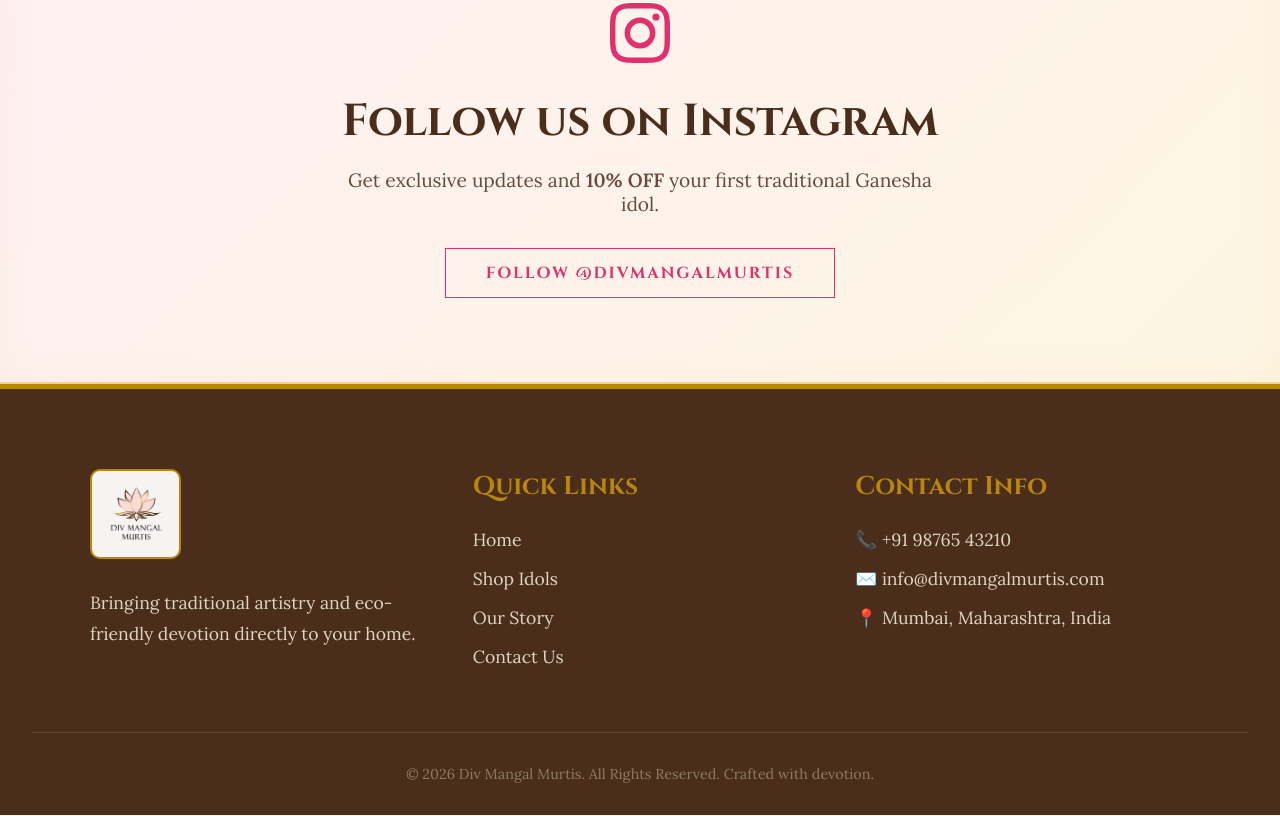
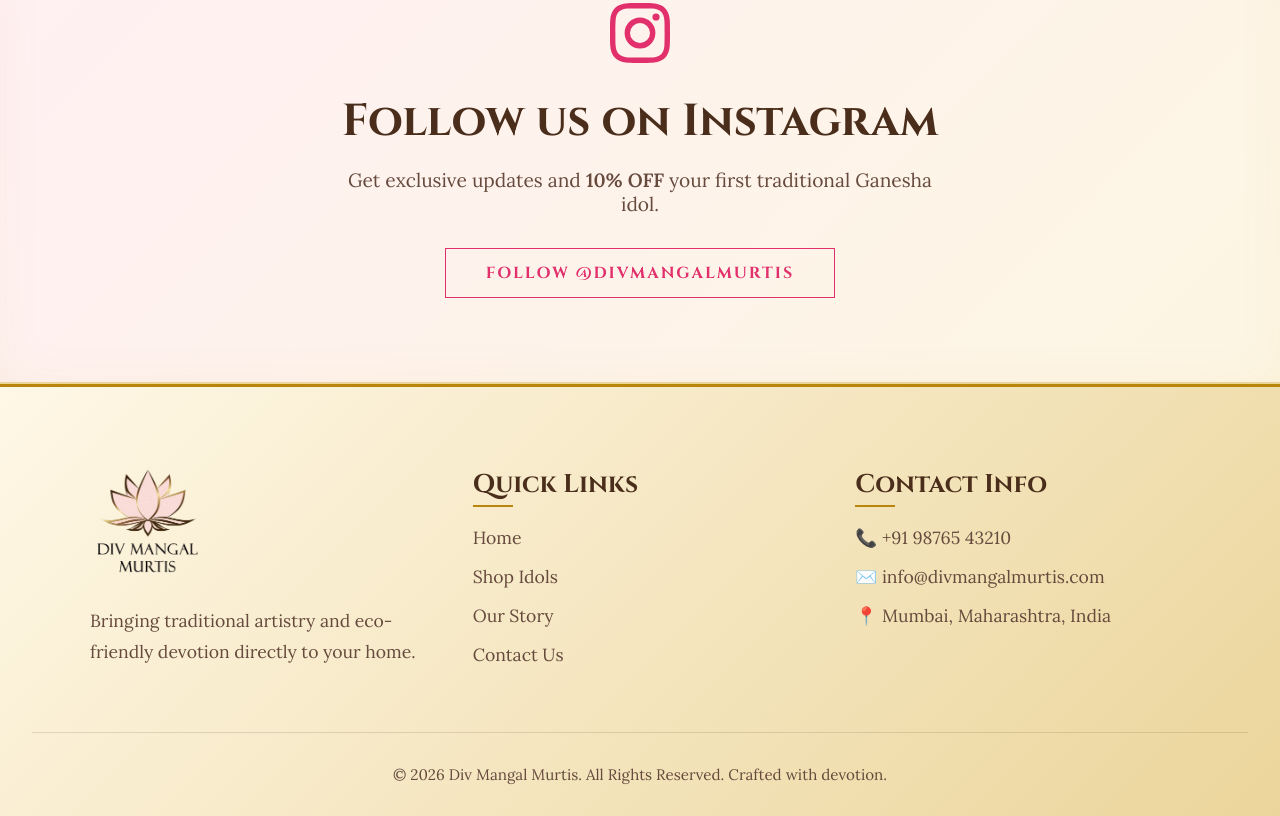
Before and after one commit to Rachit246-art/ganesha, a plain HTML site: page index.html in a window 1280 px wide. Shown: the part 3358-4174 px from the top of the page. Drawn offline with Linux system fonts and the light colour scheme.

Commit message:
Redesign footer with elegant golden theme

```diff
--- a/style.css
+++ b/style.css
@@ -466,11 +466,11 @@
 
 /* Footer */
 .footer {
-    background-color: var(--color-dark);
-    color: #fff;
+    background: linear-gradient(135deg, #FFF8E7 0%, var(--color-gold-light) 100%);
+    color: var(--color-dark);
     padding: 5rem 2rem 2rem;
     position: relative;
-    border-top: 5px solid var(--color-gold);
+    border-top: 3px solid var(--color-gold);
 }
 
 .footer-content {
@@ -482,24 +482,36 @@
 }
 
 .footer-logo {
-    max-height: 90px;
+    max-height: 110px;
     margin-bottom: 1.5rem;
-    background: rgba(255, 255, 255, 0.95);
-    padding: 15px;
-    border-radius: 10px;
-    border: 2px solid var(--color-gold);
+    background: transparent;
+    padding: 0;
+    border-radius: 0;
+    border: none;
 }
 
 .footer-desc {
-    color: #e0d5c1;
+    color: var(--color-text);
     line-height: 1.8;
     font-size: 1.1rem;
 }
 
 .footer h3 {
-    color: var(--color-gold);
+    color: var(--color-dark);
     font-size: 1.6rem;
     margin-bottom: 1.5rem;
+    position: relative;
+    display: inline-block;
+}
+
+.footer h3::after {
+    content: '';
+    position: absolute;
+    left: 0;
+    bottom: -5px;
+    width: 40px;
+    height: 2px;
+    background-color: var(--color-gold);
 }
 
 .footer ul {
@@ -511,29 +523,29 @@
 }
 
 .footer ul li a {
-    color: #e0d5c1;
+    color: var(--color-text);
     text-decoration: none;
     font-size: 1.1rem;
-    transition: color 0.3s ease;
+    transition: color 0.3s ease, padding-left 0.3s ease;
 }
 
 .footer ul li a:hover {
-    color: var(--color-gold-light);
-    text-decoration: underline;
+    color: var(--color-gold);
+    padding-left: 5px;
 }
 
 .footer-col p {
-    color: #e0d5c1;
+    color: var(--color-text);
     margin-bottom: 1rem;
     font-size: 1.1rem;
 }
 
 .footer-bottom {
     text-align: center;
-    border-top: 1px solid rgba(255, 255, 255, 0.1);
+    border-top: 1px solid rgba(74, 46, 27, 0.15);
     padding-top: 2rem;
-    color: #8c7b66;
-    font-size: 0.9rem;
+    color: var(--color-text);
+    font-size: 0.95rem;
 }
 
 /* Product Detail Section */
```
